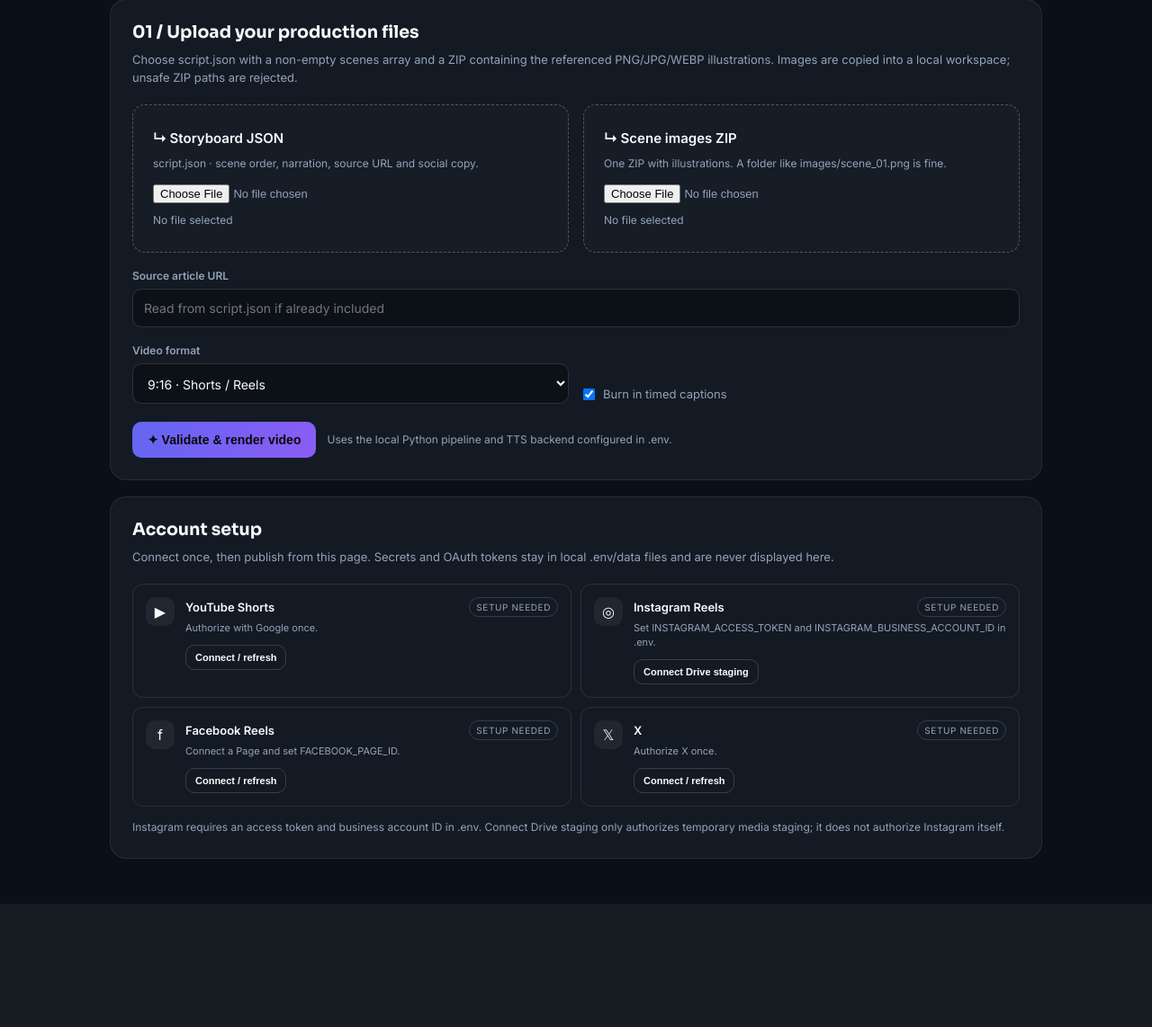
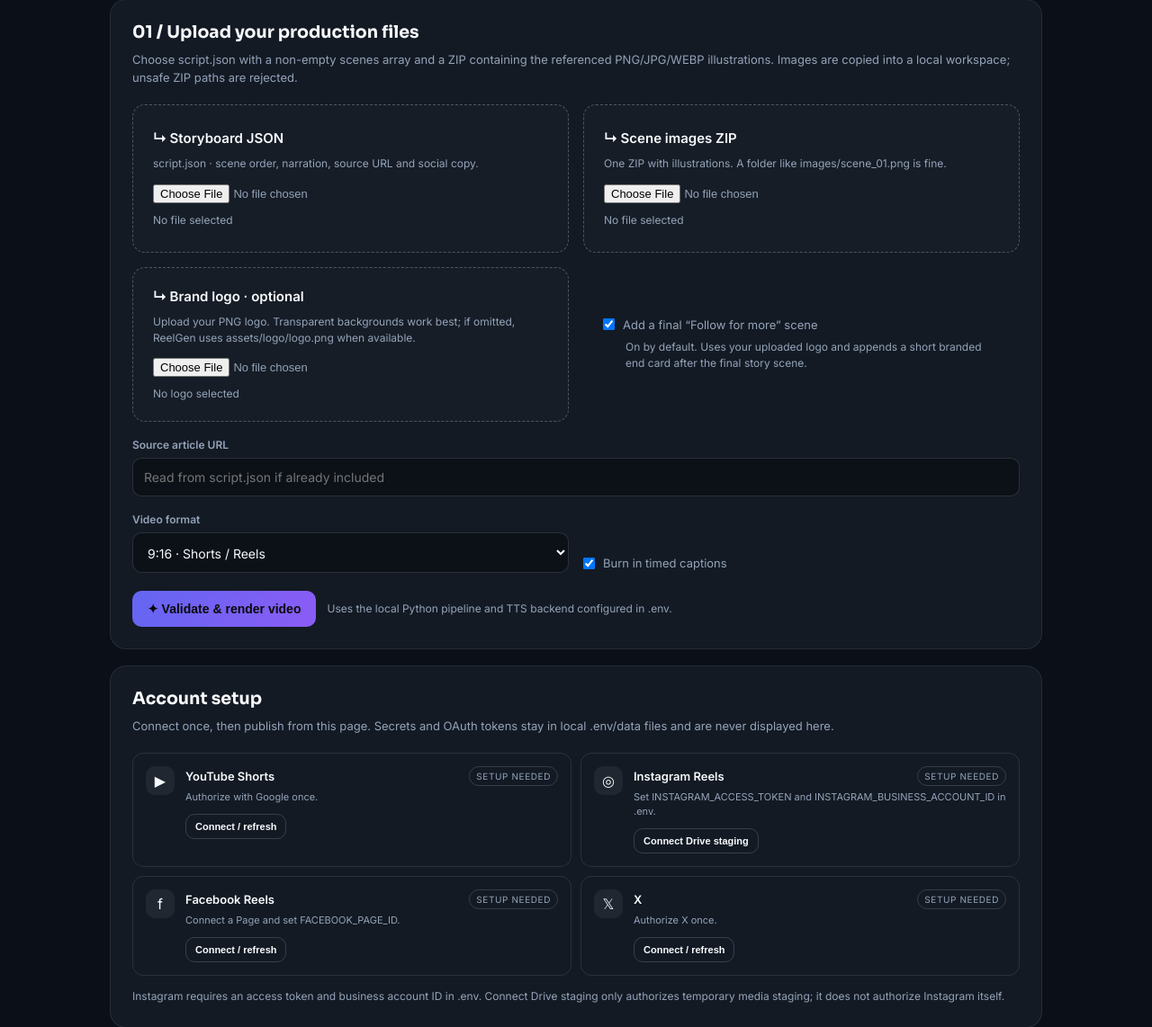
Before and after one commit to jadiyeom/Reel-Gen, a Flask app: page /external in a window 1280 px wide. Shown: the part 347-1489 px from the top of the page at 90% size. Before the commit the page ends 1302 px from the top, so only its background shows below. Run offline with Flask 3, Linux system fonts and the light colour scheme; some libraries are stand-ins or nearby versions.

Commit message:
Add default-on Follow for more toggle and optional logo upload

```diff
--- a/dashboard/templates/external.html
+++ b/dashboard/templates/external.html
@@ -31,7 +31,12 @@
 <form id="renderForm"><div class="upload-grid">
 <label class="drop" id="scriptDrop"><strong>↳ Storyboard JSON</strong><small>script.json · scene order, narration, source URL and social copy.</small><input required type="file" name="script" id="scriptFile" accept=".json,application/json"><small id="scriptName">No file selected</small></label>
 <label class="drop" id="imagesDrop"><strong>↳ Scene images ZIP</strong><small>One ZIP with illustrations. A folder like images/scene_01.png is fine.</small><input required type="file" name="images_zip" id="imagesFile" accept=".zip,application/zip"><small id="imagesName">No file selected</small></label>
-</div><label class="field" for="articleUrl">Source article URL</label><input type="text" name="article_url" id="articleUrl" placeholder="Read from script.json if already included">
+</div>
+<div class="upload-grid" style="margin-top:16px">
+<label class="drop" id="logoDrop"><strong>↳ Brand logo · optional</strong><small>Upload your PNG logo. Transparent backgrounds work best; if omitted, ReelGen uses assets/logo/logo.png when available.</small><input type="file" name="logo" id="logoFile" accept=".png,image/png"><small id="logoName">No logo selected</small></label>
+<div style="display:flex;align-items:center;padding:22px"><div><label class="toggle"><input type="hidden" name="append_follow_card_present" value="1"><input type="checkbox" name="append_follow_card" id="appendFollowCard" value="on" checked> Add a final “Follow for more” scene</label><p class="micro" style="margin:8px 0 0 25px">On by default. Uses your uploaded logo and appends a short branded end card after the final story scene.</p></div></div>
+</div>
+<label class="field" for="articleUrl">Source article URL</label><input type="text" name="article_url" id="articleUrl" placeholder="Read from script.json if already included">
 <div class="upload-grid"><div><label class="field" for="aspectRatio">Video format</label><select id="aspectRatio" name="aspect_ratio"><option value="9:16">9:16 · Shorts / Reels</option><option value="16:9">16:9 · YouTube landscape</option></select></div><div style="display:flex;align-items:flex-end;padding-bottom:3px"><label class="toggle"><input type="checkbox" name="captions" id="captions" checked> Burn in timed captions</label></div></div>
 <div class="row" style="margin-top:20px"><button class="btn" type="submit" id="renderButton">✦ Validate &amp; render video</button><span class="micro">Uses the local Python pipeline and TTS backend configured in .env.</span></div></form>
 <div id="renderStatus" class="status hidden" aria-live="polite"></div><div id="renderProgress" class="progress-shell hidden"><span id="renderProgressBar"></span></div></section>
@@ -57,7 +62,8 @@
 function setFileLabel(input,label){const f=input.files[0];$(label).textContent=f?f.name+' · '+(f.size/1024/1024).toFixed(1)+' MB':'No file selected';}
 $('scriptFile').addEventListener('change',()=>setFileLabel($('scriptFile'),'scriptName'));
 $('imagesFile').addEventListener('change',()=>setFileLabel($('imagesFile'),'imagesName'));
-[['scriptDrop','scriptFile','scriptName'],['imagesDrop','imagesFile','imagesName']].forEach(row=>{
+$('logoFile').addEventListener('change',()=>setFileLabel($('logoFile'),'logoName'));
+[['scriptDrop','scriptFile','scriptName'],['imagesDrop','imagesFile','imagesName'],['logoDrop','logoFile','logoName']].forEach(row=>{
  const zone=$(row[0]);zone.addEventListener('dragover',e=>{e.preventDefault();zone.classList.add('drag')});
  zone.addEventListener('dragleave',()=>zone.classList.remove('drag'));
  zone.addEventListener('drop',e=>{e.preventDefault();zone.classList.remove('drag');if(e.dataTransfer.files.length){$(row[1]).files=e.dataTransfer.files;setFileLabel($(row[1]),row[2]);}});
@@ -82,7 +88,8 @@
  try{
   const response=await fetch('/api/external/render',{method:'POST',body:new FormData($('renderForm'))});const data=await response.json();
   if(!response.ok)throw new Error(data.error||'Upload failed');
-  setStatus('renderStatus',data.message+' '+data.image_count+' images, '+data.scene_count+' scenes. Job: '+data.job);
+  const endCardNote = data.follow_end_card ? ' + Follow for more end card' : '';
+  setStatus('renderStatus',data.message+' '+data.image_count+' images, '+data.scene_count+' scenes'+endCardNote+'. Job: '+data.job);
   await pollJob(data.job,async job=>{
    if(!job.vid)throw new Error('Render finished without a video ID.');activeVideoId=job.vid;
    $('resultPanel').classList.remove('hidden');$('publishPanel').classList.remove('hidden');
```
